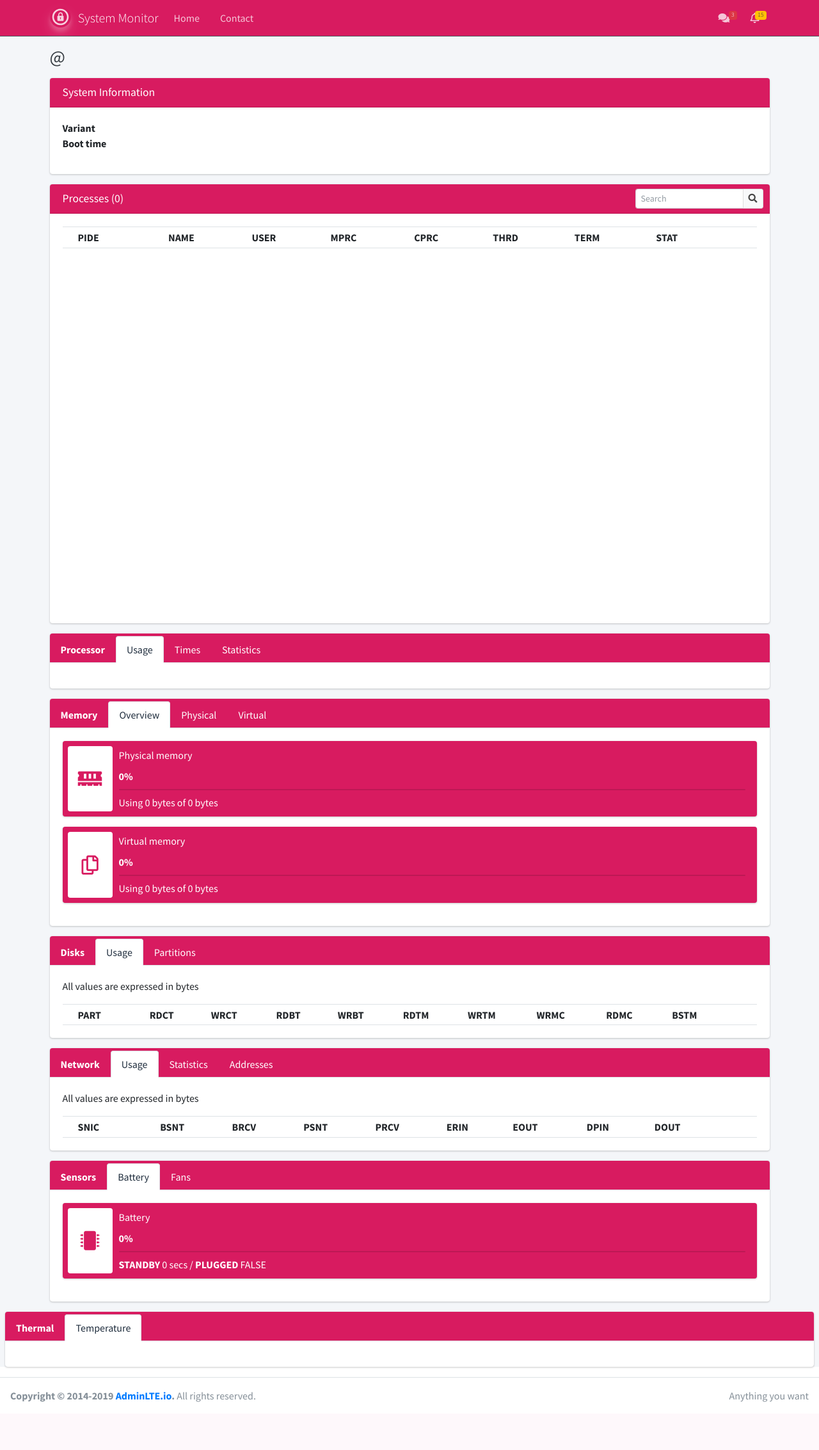
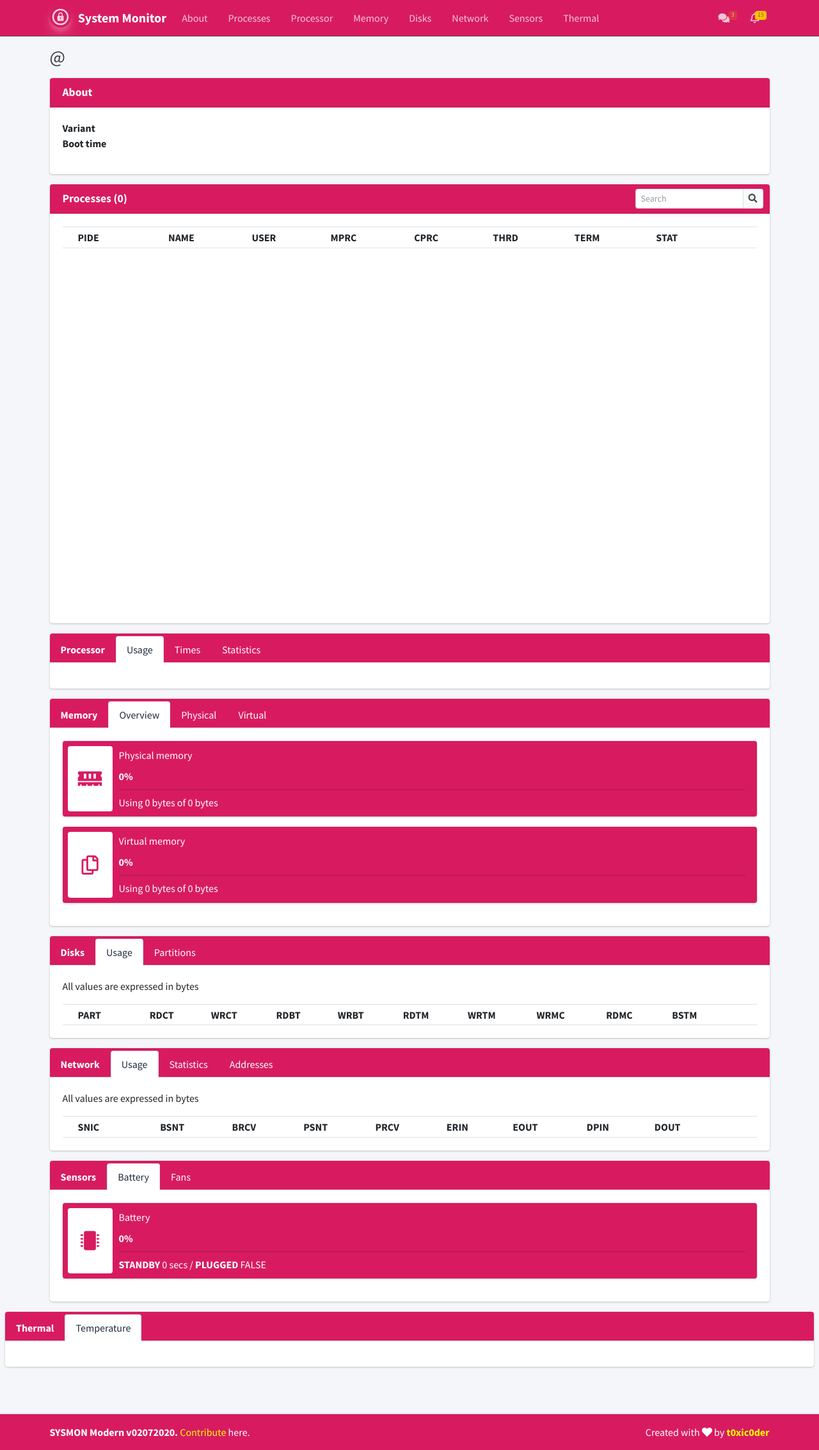
Before and after one commit to gridhead/sysmon, a Flask app: template templates/mode.html in a window 1280 px wide. Shown: the whole page at 64% size. Before the commit the page ends 2191 px from the top, so only its background shows below. Run offline with Flask 2, Linux system fonts and the light colour scheme; the template is opened without the code that fills it, so the values that code supplies are empty; some libraries are stand-ins or nearby versions.

Commit message:
Added tons of links and contributor information

```diff
--- a/templates/mode.html
+++ b/templates/mode.html
@@ -310,26 +310,28 @@ scratch. This page gets rid of all links and provides the needed markup only.
         </script>
 	</head>
 
-	<body class="hold-transition layout-top-nav" onload="UpdateValues()">
+	<body class="hold-transition layout-top-nav layout-navbar-fixed layout-footer-fixed" onload="UpdateValues()">
 
         <div class="wrapper">
 		  	<nav class="main-header navbar navbar-expand-md navbar-dark navbar-maroon">
 				<div class="container">
 			  		<a href="#" class="navbar-brand">
 						<img src="{{ url_for("static", filename="imgs/datalogo.svg") }}" alt="AdminLTE Logo" class="brand-image img-circle elevation-3" style="opacity: .8; filter: invert(93%) sepia(94%) saturate(0%) hue-rotate(248deg) brightness(106%) contrast(106%);">
-						<span class="brand-text font-weight-light">&nbsp;System Monitor</span>
+						<span class="brand-text font-weight-bold">&nbsp;System Monitor</span>
 			  		</a>
 			  		<button class="navbar-toggler order-1" type="button" data-toggle="collapse" data-target="#navbarCollapse" aria-controls="navbarCollapse" aria-expanded="false" aria-label="Toggle navigation">
 						<span class="navbar-toggler-icon"></span>
 			  		</button>
 			  		<div class="collapse navbar-collapse order-3" id="navbarCollapse">
 					<ul class="navbar-nav">
-				  		<li class="nav-item">
-				    		<a href="index3.html" class="nav-link">Home</a>
-				  		</li>
-				  		<li class="nav-item">
-				    		<a href="#" class="nav-link">Contact</a>
-				  		</li>
+				  		<li class="nav-item"><a href="#sect-abot" class="nav-link">About</a></li>
+				  		<li class="nav-item"><a href="#sect-proc" class="nav-link">Processes</a></li>
+                        <li class="nav-item"><a href="#sect-cpud" class="nav-link">Processor</a></li>
+                        <li class="nav-item"><a href="#sect-memo" class="nav-link">Memory</a></li>
+                        <li class="nav-item"><a href="#sect-disk" class="nav-link">Disks</a></li>
+                        <li class="nav-item"><a href="#sect-netw" class="nav-link">Network</a></li>
+                        <li class="nav-item"><a href="#sect-sens" class="nav-link">Sensors</a></li>
+                        <li class="nav-item"><a href="#sect-thrm" class="nav-link">Thermal</a></li>
 					</ul>
 			  	</div>
 			  	<ul class="order-1 order-md-3 navbar-nav navbar-no-expand ml-auto">
@@ -357,12 +359,11 @@ scratch. This page gets rid of all links and provides the needed markup only.
 		  		</div>
 			</div>
 
-			<div class="content">
+			<div id="sect-abot" class="content">
 		  		<div class="container">
-
                     <div class="card card-maroon">
                         <div class="card-header">
-                            <h5 class="card-title m-0">System Information</h5>
+                            <h5 class="card-title m-0 text-bold">About</h5>
                         </div>
                         <div class="card-body">
                             <dl class="row">
@@ -385,9 +386,9 @@ scratch. This page gets rid of all links and provides the needed markup only.
                         </div>
                     </div>
 
-                    <div class="card card-maroon">
+                    <div id="sect-proc" class="card card-maroon">
                         <div class="card-header">
-                            <h5 id="proc-info-ttle" class="card-title m-0">Processes ({{ procinfo|length }})</h5>
+                            <h5 id="proc-info-ttle" class="card-title m-0 text-bold">Processes ({{ procinfo|length }})</h5>
                             <div class="card-tools">
                                 <div class="input-group input-group-sm" style="width: 200px;">
                                     <input type="text" name="table_search" class="form-control float-right" placeholder="Search">
@@ -431,7 +432,7 @@ scratch. This page gets rid of all links and provides the needed markup only.
                         </div>
                     </div>
 
-                    <div class="card card-maroon card-tabs">
+                    <div id="sect-cpud" class="card card-maroon card-tabs">
                         <div class="card-header p-0 pt-1">
                             <ul class="nav nav-tabs" id="custom-tabs-two-tab" role="tablist">
                                 <li class="nav-item">
@@ -517,7 +518,7 @@ scratch. This page gets rid of all links and provides the needed markup only.
                         </div>
                     </div>
 
-                    <div class="card card-maroon card-tabs">
+                    <div id="sect-memo" class="card card-maroon card-tabs">
                         <div class="card-header p-0 pt-1">
                             <ul class="nav nav-tabs" id="custom-tabs-two-tab" role="tablist">
                                 <li class="nav-item">
@@ -587,7 +588,7 @@ scratch. This page gets rid of all links and provides the needed markup only.
                         </div>
                     </div>
 
-                    <div class="card card-maroon card-tabs">
+                    <div id="sect-disk" class="card card-maroon card-tabs">
                         <div class="card-header p-0 pt-1">
                             <ul class="nav nav-tabs" id="custom-tabs-two-tab" role="tablist">
                                 <li class="nav-item">
@@ -663,7 +664,7 @@ scratch. This page gets rid of all links and provides the needed markup only.
                         </div>
                     </div>
 
-                    <div class="card card-maroon card-tabs">
+                    <div id="sect-netw" class="card card-maroon card-tabs">
                         <div class="card-header p-0 pt-1">
                             <ul class="nav nav-tabs" id="custom-tabs-two-tab" role="tablist">
                                 <li class="nav-item">
@@ -763,7 +764,7 @@ scratch. This page gets rid of all links and provides the needed markup only.
                         </div>
                     </div>
 
-                    <div class="card card-maroon card-tabs">
+                    <div id="sect-sens" class="card card-maroon card-tabs">
                         <div class="card-header p-0 pt-1">
                             <ul class="nav nav-tabs" id="custom-tabs-two-tab" role="tablist">
                                 <li class="nav-item">
@@ -823,7 +824,7 @@ scratch. This page gets rid of all links and provides the needed markup only.
                         </div>
                     </div>
 
-                    <div class="card card-maroon card-tabs">
+                    <div id="sect-thrm" class="card card-maroon card-tabs">
                         <div class="card-header p-0 pt-1">
                             <ul class="nav nav-tabs" id="custom-tabs-two-tab" role="tablist">
                                 <li class="nav-item">
@@ -917,10 +918,16 @@ scratch. This page gets rid of all links and provides the needed markup only.
                 </div>
             </div>
         </div>
+        </div>
+        </div>
 
-		<footer class="main-footer">
-			<div class="float-right d-none d-sm-inline">Anything you want</div>
-			<strong>Copyright &copy; 2014-2019 <a href="https://adminlte.io">AdminLTE.io</a>.</strong> All rights reserved.
+		<footer class="main-footer bg-maroon">
+            <div class="container">
+                <div class="float-right d-none d-sm-inline">
+                    Created with <i class="fas fa-heart"></i> by <a class="text-bold" href="https://github.com/t0xic0der/" style="color:yellow;">t0xic0der</a>
+                </div>
+                <strong>SYSMON Modern v02072020. </strong><a href="https://github.com/t0xic0der/sysmon" style="color: yellow;">Contribute</a> here.
+            </div>
 		</footer>
 
 		<!--<script src="{{ url_for("static", filename="plugins/jquery/jquery.min.js") }}"></script>-->
```
